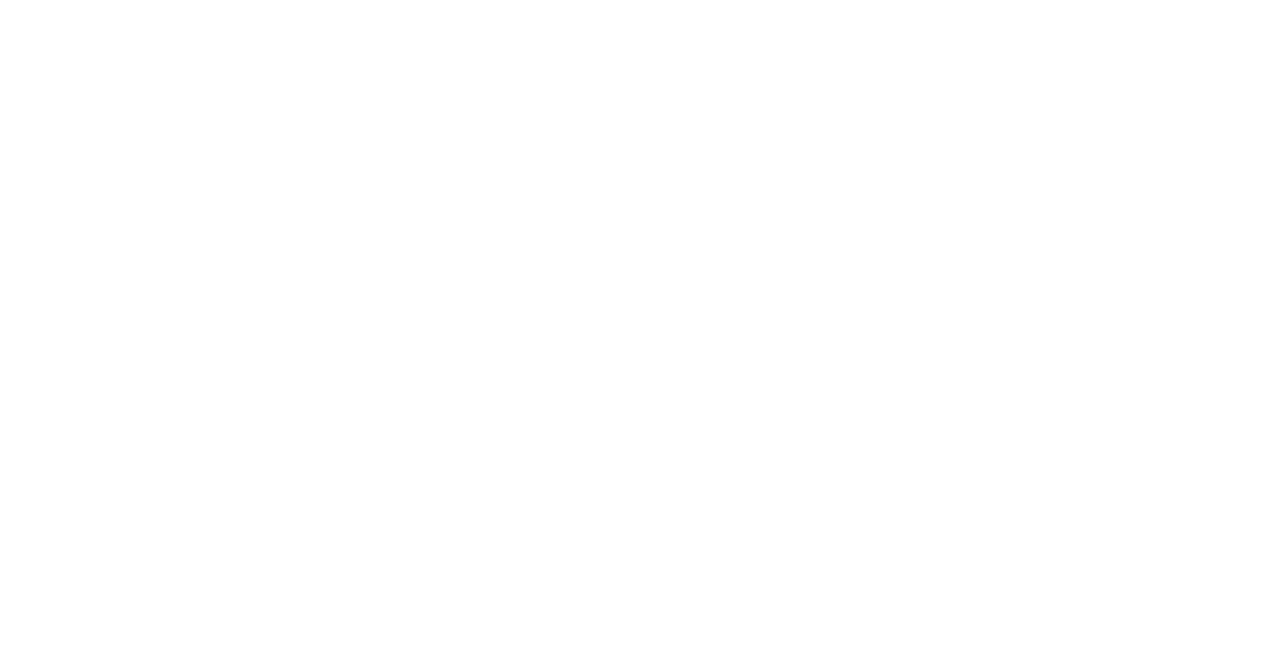
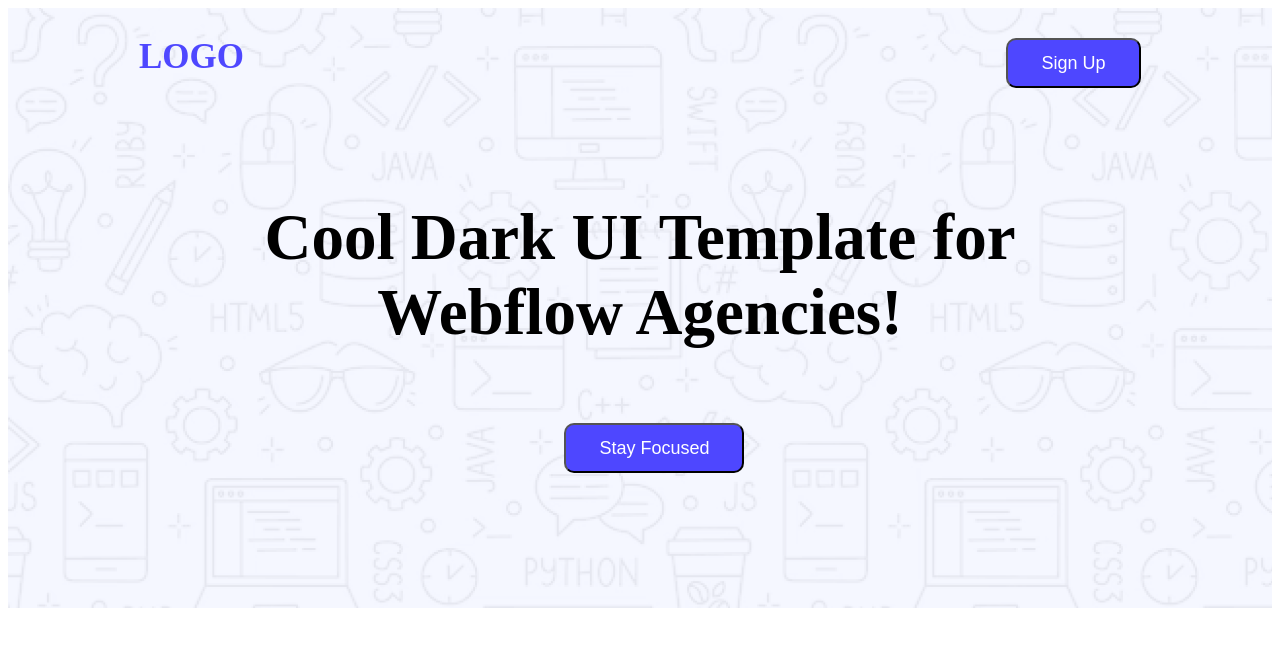
Before and after one commit to mohammademon393/B12-Assignment-1, a plain HTML site: page index.html in a window 1280 px wide. Drawn offline with Linux system fonts and the light colour scheme.

Commit message:
Added an assets, css folder and add the header section

```diff
--- /dev/null
+++ b/css/styels.css
@@ -0,0 +1,45 @@
+
+.btn {
+    width: 135px;
+    height: 50px;
+    background-color: #4E47FF;
+    font-size: 18px;
+    font-weight: 500;
+    border-radius: 10px;
+    color: white;
+    margin-top: 30px;
+}
+
+.btn:hover {
+    background-color: rgb(95, 15, 171);
+}
+
+/* navber styels */
+.header{
+    background-image: url(../Assets/Hero-bg.png);
+    height: 600px;
+
+}
+.nav{
+    display: flex;
+    justify-content: space-around;
+    gap: 500px;
+}
+nav h2{
+    font-size: 35px;
+    font-weight: bolder;
+    color: #4E47FF;
+}
+
+/* banner styels */
+.banner{
+    display: grid;
+    justify-content: center;
+    text-align: center;
+    align-items: center;
+    margin-top: 50px;
+}
+.banner h1{
+    font-size: 65px;
+    font-weight: bold;
+}
--- a/index.html
+++ b/index.html
@@ -4,8 +4,24 @@
     <meta charset="UTF-8">
     <meta name="viewport" content="width=device-width, initial-scale=1.0">
     <title>B12-Assignment-1</title>
+    <link rel="stylesheet" href="css/styels.css">
 </head>
 <body>
+    <header class="header">
+        <nav class="nav">
+            <h2>LOGO</h2>
+            <button class="btn">Sign Up</button>
+        </nav>
+        <div class="banner">
+            <h1>Cool Dark UI Template for <br> Webflow Agencies!</h1>
+            <button class="btn" style="width: 180px; margin-left: 300px;">Stay Focused</button>
+        </div>
+    </header>
+    <main>
 
+    </main>
+    <footer>
+
+    </footer>
 </body>
 </html>
```
Also changed, not shown: Assets/Hero-bg.png (added), Assets/avatar.png (added), Assets/icon-star.png (added), Assets/wc-big.png (added), Assets/wc-mini.png (added).
